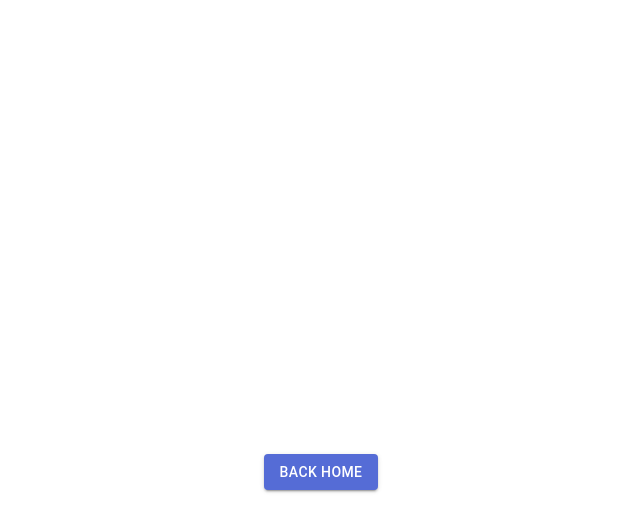
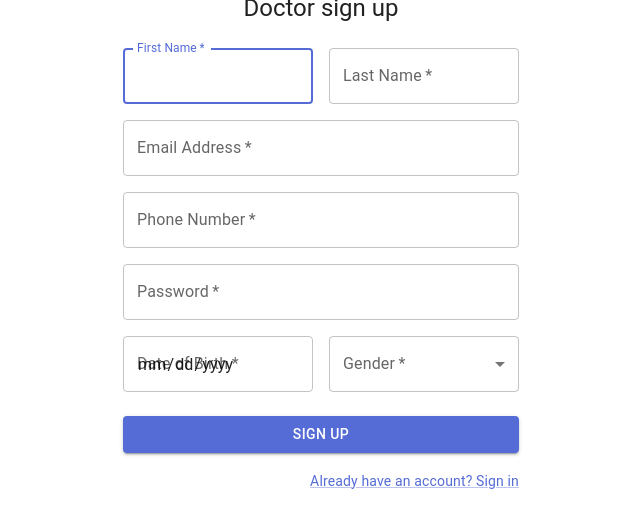
Before and after one commit to MAXEE998/CC-Final-FE, a React app: page /doctor/signup in a window 1280 px wide. Before the commit this address had no page. Shown: the top 532 px of the page, without its empty margins (319-959 px from the left). Built offline with nearby package versions, Linux system fonts and the light colour scheme.

Commit message:
feat: sign up pages UI

```diff
--- a/package.json
+++ b/package.json
@@ -20,6 +20,8 @@
         "@emotion/styled": "^11.10.5",
         "@mui/icons-material": "^5.10.16",
         "@mui/material": "^5.10.17",
+        "@mui/x-date-pickers": "^5.0.9",
+        "dayjs": "^1.11.7",
         "localforage": "^1.10.0",
         "match-sorter": "^6.3.1",
         "react": "^18.2.0",
--- a/src/pages/SignIn/index.tsx
+++ b/src/pages/SignIn/index.tsx
@@ -103,7 +103,7 @@ export default function SignIn(props: Props) {
                 </Link>
               </Grid>
               <Grid item>
-                <Link href={`/signup${redirectTo ? `?redirect=${redirectTo}` : ''}`} variant="body2">
+                <Link href={`signup${redirectTo ? `?redirect=${redirectTo}` : ''}`} variant="body2">
                   {"Don't have an account? Sign Up"}
                 </Link>
               </Grid>
--- /dev/null
+++ b/src/pages/SignUp/index.tsx
@@ -0,0 +1,189 @@
+import React from 'react';
+import Avatar from '@mui/material/Avatar';
+import Button from '@mui/material/Button';
+import CssBaseline from '@mui/material/CssBaseline';
+import TextField from '@mui/material/TextField';
+import Link from '@mui/material/Link';
+import Grid from '@mui/material/Grid';
+import Box from '@mui/material/Box';
+import dayjs, { Dayjs } from 'dayjs';
+import LockOutlinedIcon from '@mui/icons-material/LockOutlined';
+import Typography from '@mui/material/Typography';
+import Container from '@mui/material/Container';
+import { DatePicker } from '@mui/x-date-pickers';
+import { LocalizationProvider } from '@mui/x-date-pickers/LocalizationProvider';
+import { AdapterDayjs } from '@mui/x-date-pickers/AdapterDayjs';
+import BaseContainer from '../../components/BaseContainer';
+import AppContext from '../../api/AppContext';
+import { InputLabel, Select, MenuItem, FormControl } from '@mui/material';
+
+interface Props {
+  isPatient: boolean
+}
+
+export default function SignUp(props: Props) {
+  const { isPatient } = props;
+
+  const [dob, setDob] = React.useState<Dayjs | null>(null);
+
+  const redirectTo = new URLSearchParams(window.location.search).get('redirect') || '';
+  const ctx = React.useContext(AppContext);
+  const handleSubmit = async (event: React.FormEvent<HTMLFormElement>) => {
+    event.preventDefault();
+    const data = new FormData(event.currentTarget);
+    for (let k of data.keys()) {
+      console.log(k);
+      console.log(data.get(k))
+    }
+    //
+    // ctx.setBackDropStatus?.(true);
+    // const success = () => {
+    //   ctx.openSnackBar?.(`Success, please use your username and password to login!`, "success");
+    //   ctx.navigate?.(`/signin${redirectTo ? `?redirect=${redirectTo}` : ''}`);
+    // }
+    // try {
+    //   success();
+    // } catch(err) {
+    //   // TODO: backend fallback
+    //   if (`${err}`.includes('Unrecognizable lambda output')) {
+    //     success();
+    //   } else {
+    //     ctx.openSnackBar?.(`Error: ${err}`, "error");
+    //   }
+    // }
+    // ctx.setBackDropStatus?.(false);
+  };
+
+  return (
+    <BaseContainer>
+      <Container component="main" maxWidth="xs"  sx={{
+        height: '100%',
+        display: 'flex',
+        alignItems: 'center',
+      }}>
+        <CssBaseline />
+        <Box
+          sx={{
+            marginTop: -8,
+            display: 'flex',
+            flexDirection: 'column',
+            alignItems: 'center',
+          }}
+        >
+          <Avatar sx={{ m: 1, bgcolor: 'secondary.main' }}>
+            <LockOutlinedIcon />
+          </Avatar>
+          <Typography component="h1" variant="h5">
+            {`${isPatient ? "Patient" : "Doctor"} sign up`}
+          </Typography>
+          <Box component="form" noValidate onSubmit={handleSubmit} sx={{ mt: 3 }}>
+            <Grid container spacing={2}>
+              <Grid item xs={6}>
+                <TextField
+                  autoComplete="first name"
+                  name="firstName"
+                  variant="outlined"
+                  required
+                  fullWidth
+                  id="firstName"
+                  label="First Name"
+                  autoFocus
+                />
+              </Grid>
+              <Grid item xs={6}>
+                <TextField
+                  variant="outlined"
+                  required
+                  fullWidth
+                  id="lastName"
+                  label="Last Name"
+                  name="lastName"
+                  autoComplete="last name"
+                />
+              </Grid>
+              <Grid item xs={12}>
+                <TextField
+                  required
+                  fullWidth
+                  id="email"
+                  label="Email Address"
+                  name="email"
+                  autoComplete="email"
+                />
+              </Grid>
+              <Grid item xs={12}>
+                <TextField
+                  required
+                  fullWidth
+                  id="phonenumber"
+                  label="Phone Number"
+                  name="phonenumber"
+                  autoComplete="tel"
+                />
+              </Grid>
+              <Grid item xs={12}>
+                <TextField
+                  required
+                  fullWidth
+                  name="password"
+                  label="Password"
+                  type="password"
+                  id="password"
+                  autoComplete="new-password"
+                />
+              </Grid>
+              <Grid item xs={6}>
+                <LocalizationProvider dateAdapter={AdapterDayjs}>
+                  <DatePicker
+                    label="Date of Birth"
+                    value={dob}
+                    onChange={(newValue) => {
+                      setDob(newValue);
+                    }}
+                    renderInput={(params) =>
+                      <TextField {...params}
+                                 required
+                                 fullWidth
+                                 id='dob'
+                                 autoComplete="date"
+                                 name='dob'
+                                 type='date'
+                      />}
+                  />
+                </LocalizationProvider>
+              </Grid>
+              <Grid item xs={6}>
+                <FormControl required fullWidth id={"gender"}>
+                  <InputLabel>Gender</InputLabel>
+                  <Select
+                    id="gender"
+                    label="Gender"
+                    name="gender"
+                  >
+                    <MenuItem value={"male"}>Male</MenuItem>
+                    <MenuItem value={"female"}>Female</MenuItem>
+                  </Select>
+                </FormControl>
+              </Grid>
+            </Grid>
+            <Button
+              type="submit"
+              fullWidth
+              variant="contained"
+              sx={{ mt: 3, mb: 2 }}
+            >
+              Sign Up
+            </Button>
+            <Grid container justifyContent="flex-end">
+              <Grid item>
+                <Link href={`signin${redirectTo ? `?redirect=${redirectTo}` : ''}`} variant="body2">
+                  Already have an account? Sign in
+                </Link>
+              </Grid>
+            </Grid>
+          </Box>
+        </Box>
+      </Container>
+    </BaseContainer>
+  );
+}
--- a/src/routes.tsx
+++ b/src/routes.tsx
@@ -4,14 +4,17 @@ import { Route } from 'react-router-dom';
 import Error from './pages/Error';
 import Landing from './pages/Landing';
 import SignIn from './pages/SignIn';
+import SignUp from './pages/SignUp';
 
 
 const routes = [
   <Route path='/' element={<Landing isPatient={true}/>} />,
   <Route path='/patient' element={<Landing isPatient={true}/>} />,
   <Route path='/patient/signin' element={<SignIn isPatient={true}/>} />,
+  <Route path='/patient/signup' element={<SignUp isPatient={true}/>} />,
   <Route path='/doctor' element={<Landing isPatient={false}/>} />,
   <Route path='/doctor/signin' element={<SignIn isPatient={false}/>} />,
+  <Route path='/doctor/signup' element={<SignUp isPatient={false}/>} />,
   <Route path='/*' element={<Error />} />,
 ]
 
```
Also changed, not shown: 1 other file (tests, documents, lock files or other folders).
